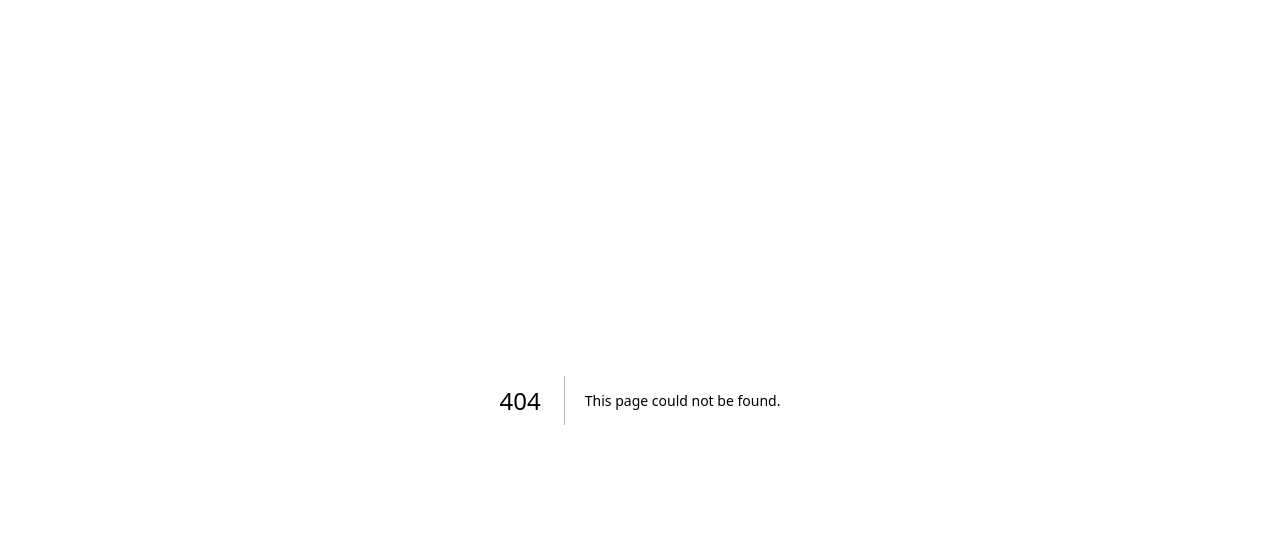
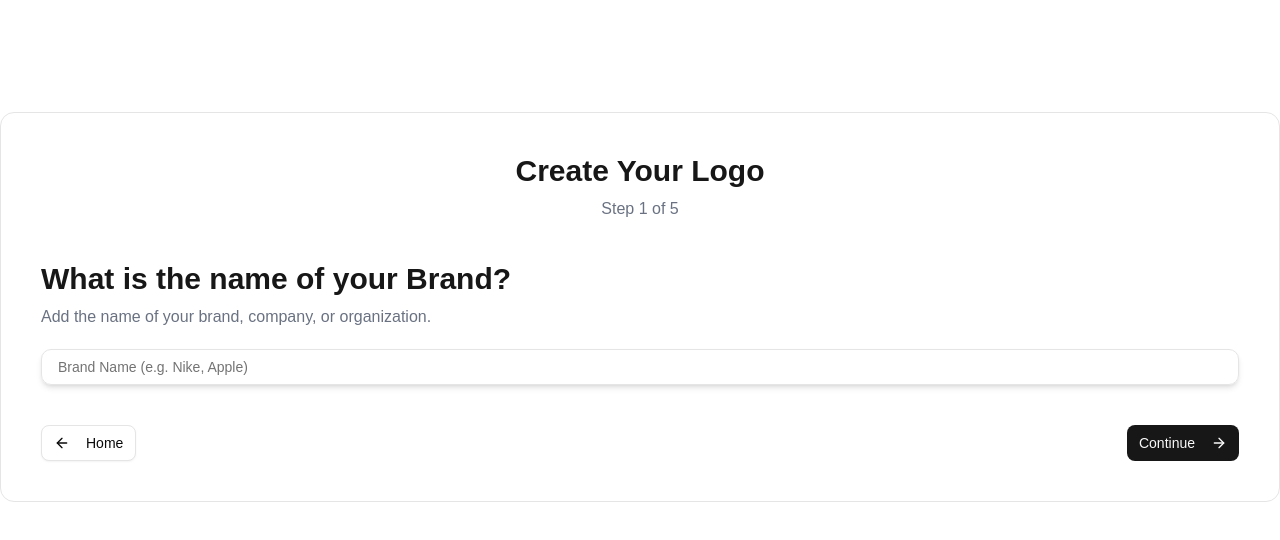
Before and after one commit to nemestron/brand-buddy-ai, a Next.js app: page /create in a window 1280 px wide. Before the commit this address had no page. Shown: the top 540 px of the page. Built offline with nearby package versions, Linux system fonts and the light colour scheme; a web font is replaced by a local one.

Commit message:
Phase 2 Complete: Wizard UI, Logic, and Multi-Select Enhancement

```diff
--- /dev/null
+++ b/app/create/_components/ColorPalette.jsx
@@ -0,0 +1,48 @@
+import React, { useState } from 'react'
+
+function ColorPalette({ onHandleInputChange, formData }) {
+
+  const [selectedOption, setSelectedOption] = useState(formData?.palette);
+
+  const colors = [
+    { name: "Palette 1", palette: ["#FF5733", "#33FF57", "#3357FF"] },
+    { name: "Palette 2", palette: ["#F1C40F", "#E74C3C", "#8E44AD"] },
+    { name: "Palette 3", palette: ["#1ABC9C", "#2ECC71", "#3498DB"] },
+    { name: "Palette 4", palette: ["#34495E", "#16A085", "#27AE60"] },
+    { name: "Palette 5", palette: ["#E67E22", "#D35400", "#F39C12"] },
+  ];
+
+  return (
+    <div className='my-10'>
+      <h2 className='text-primary text-3xl font-bold'>
+        Choose your Color Palette
+      </h2>
+      <p className='text-gray-500 mt-2'>
+        Select the colors that best represent your brand's personality.
+      </p>
+
+      <div className='grid grid-cols-2 md:grid-cols-3 gap-5 mt-5'>
+        {colors.map((palette, index) => (
+            <div
+                key={index}
+                className={`flex p-2 cursor-pointer ${selectedOption === palette.name && 'border-2 border-primary rounded-lg'}`}
+                onClick={() => {
+                    setSelectedOption(palette.name);
+                    onHandleInputChange(palette.name);
+                }}
+            >
+                {palette.palette.map((color, i) => (
+                    <div
+                        key={i}
+                        className='h-24 w-full'
+                        style={{ backgroundColor: color }}
+                    ></div>
+                ))}
+            </div>
+        ))}
+      </div>
+    </div>
+  )
+}
+
+export default ColorPalette
--- /dev/null
+++ b/app/create/_components/LogoDesc.jsx
@@ -0,0 +1,24 @@
+import React from 'react'
+import { Input } from '@/components/ui/input'
+
+function LogoDesc({ onHandleInputChange, formData }) {
+  return (
+    <div className='my-10'>
+      <h2 className='text-primary text-3xl font-bold'>
+        Describe your Logo Vision
+      </h2>
+      <p className='text-gray-500 mt-2'>
+        Share your ideas, themes, or keywords (e.g., minimalist, tech, nature).
+      </p>
+      <Input
+        type="text"
+        placeholder="Describe your logo..."
+        className="p-4 rounded-lg mt-5 w-full shadow-md"
+        defaultValue={formData?.desc}
+        onChange={(e) => onHandleInputChange(e.target.value)}
+      />
+    </div>
+  )
+}
+
+export default LogoDesc
--- /dev/null
+++ b/app/create/_components/LogoDesign.jsx
@@ -0,0 +1,73 @@
+import React, { useState } from 'react'
+
+function LogoDesign({ onHandleInputChange, formData }) {
+
+  // Initialize as an array (or empty array if undefined)
+  const [selectedOptions, setSelectedOptions] = useState(formData?.design || []);
+
+  const designs = [
+    { title: 'Modern', image: '/design-modern.png', description: 'Clean, simple, and geometric.' },
+    { title: 'Vintage', image: '/design-vintage.png', description: 'Classic, retro, and nostalgic.' },
+    { title: 'Minimalist', image: '/design-minimalist.png', description: 'Less is more. Simple forms.' },
+    { title: 'Mascot', image: '/design-mascot.png', description: 'Character-based and friendly.' },
+    { title: 'Abstract', image: '/design-abstract.png', description: 'Conceptual and artistic shapes.' },
+    { title: '3D', image: '/design-3d.png', description: 'Depth, shadow, and realism.' },
+  ];
+
+  const handleUserSelection = (designTitle) => {
+      if (selectedOptions.includes(designTitle)) {
+          // If already selected, remove it (Toggle Off)
+          const newSelection = selectedOptions.filter((item) => item !== designTitle);
+          setSelectedOptions(newSelection);
+          onHandleInputChange(newSelection);
+      } else {
+          // If not selected, check limit
+          if (selectedOptions.length < 3) {
+              const newSelection = [...selectedOptions, designTitle];
+              setSelectedOptions(newSelection);
+              onHandleInputChange(newSelection);
+          }
+          // Else: Do nothing (Limit Reached)
+      }
+  }
+
+  return (
+    <div className='my-10'>
+      <div className='flex justify-between items-center'>
+        <div>
+            <h2 className='text-primary text-3xl font-bold'>
+                Choose your Logo Style
+            </h2>
+            <p className='text-gray-500 mt-2'>
+                Select up to 3 styles that match your brand vision.
+            </p>
+        </div>
+        {/* Selection Counter */}
+        <div className='bg-primary/10 px-4 py-2 rounded-full'>
+            <span className='font-bold text-primary'>{selectedOptions.length} / 3 Selected</span>
+        </div>
+      </div>
+
+      <div className='grid grid-cols-2 md:grid-cols-3 gap-10 mt-5'>
+        {designs.map((design, index) => (
+            <div
+                key={index}
+                className={`p-1 hover:border-2 border-primary rounded-xl cursor-pointer ${selectedOptions.includes(design.title) && 'border-2 border-primary bg-primary/5'}`}
+                onClick={() => handleUserSelection(design.title)}
+            >
+                {/* Image Placeholder */}
+                <div className='h-[150px] w-full bg-gray-200 rounded-t-xl flex items-center justify-center text-gray-400'>
+                    {design.title} Image
+                </div>
+
+                <div className='p-2 text-center'>
+                    <h3 className='font-bold text-lg'>{design.title}</h3>
+                </div>
+            </div>
+        ))}
+      </div>
+    </div>
+  )
+}
+
+export default LogoDesign
--- /dev/null
+++ b/app/create/_components/LogoIdea.jsx
@@ -0,0 +1,25 @@
+import React from 'react'
+
+function LogoIdea({ formData }) {
+  return (
+    <div className='my-10 text-center'>
+      <h2 className='text-primary text-3xl font-bold'>
+        Your AI Logo is Brewing!
+      </h2>
+      <p className='text-gray-500 mt-2'>
+        Please wait while we generate logo concepts for {formData?.title}.
+      </p>
+
+      <div className='mt-10 flex justify-center'>
+         {/* Simple Loader Placeholder */}
+         <div className='animate-spin rounded-full h-16 w-16 border-t-4 border-b-4 border-primary'></div>
+      </div>
+
+      <p className='text-sm text-gray-400 mt-6'>
+        (AI Generation Logic will be implemented in Phase 4)
+      </p>
+    </div>
+  )
+}
+
+export default LogoIdea
--- /dev/null
+++ b/app/create/_components/LogoTitle.jsx
@@ -0,0 +1,24 @@
+import React from 'react'
+import { Input } from '@/components/ui/input'
+
+function LogoTitle({ onHandleInputChange, formData }) {
+  return (
+    <div className='my-10'>
+      <h2 className='text-primary text-3xl font-bold'>
+        What is the name of your Brand?
+      </h2>
+      <p className='text-gray-500 mt-2'>
+        Add the name of your brand, company, or organization.
+      </p>
+      <Input
+        type="text"
+        placeholder="Brand Name (e.g. Nike, Apple)"
+        className="p-4 rounded-lg mt-5 w-full shadow-md"
+        defaultValue={formData?.title}
+        onChange={(e) => onHandleInputChange(e.target.value)}
+      />
+    </div>
+  )
+}
+
+export default LogoTitle
--- /dev/null
+++ b/app/create/page.jsx
@@ -0,0 +1,99 @@
+"use client"
+import React, { useState, useEffect } from 'react'
+import { Button } from '@/components/ui/button'
+import { ArrowLeft, ArrowRight } from 'lucide-react'
+import Link from 'next/link'
+import LogoTitle from './_components/LogoTitle'
+import LogoDesc from './_components/LogoDesc'
+import ColorPalette from './_components/ColorPalette'
+import LogoDesign from './_components/LogoDesign'
+import LogoIdea from './_components/LogoIdea'
+import { useSearchParams } from 'next/navigation'
+
+function CreateLogo() {
+  const [step, setStep] = useState(1);
+  const [formData, setFormData] = useState({});
+  const searchParams = useSearchParams();
+
+  // Initialize Title from URL if available
+  useEffect(() => {
+    const titleFromUrl = searchParams.get('title');
+    if (titleFromUrl) {
+        setFormData(prev => ({...prev, title: titleFromUrl}));
+    }
+  }, [searchParams]);
+
+  // Handle Input Changes from Child Components
+  const onHandleInputChange = (field, value) => {
+    setFormData(prev => ({
+        ...prev,
+        [field]: value
+    }));
+    console.log("Form Data Updated:", formData); // Debugging
+  }
+
+  return (
+    <div className="mt-28 p-10 border rounded-xl 2xl:mx-72">
+      {/* Wizard Header */}
+      <h2 className="font-bold text-3xl text-primary text-center">
+        Create Your Logo
+      </h2>
+      <p className="text-gray-500 text-center mt-2">
+        Step {step} of 5
+      </p>
+
+      {/* Dynamic Step Rendering */}
+      <div className="mt-10">
+        {step === 1 ? (
+            <LogoTitle
+                onHandleInputChange={(v) => onHandleInputChange('title', v)}
+                formData={formData}
+            />
+        ) : step === 2 ? (
+            <LogoDesc
+                onHandleInputChange={(v) => onHandleInputChange('desc', v)}
+                formData={formData}
+            />
+        ) : step === 3 ? (
+            <ColorPalette
+                onHandleInputChange={(v) => onHandleInputChange('palette', v)}
+                formData={formData}
+            />
+        ) : step === 4 ? (
+            <LogoDesign
+                onHandleInputChange={(v) => onHandleInputChange('design', v)}
+                formData={formData}
+            />
+        ) : step === 5 ? (
+            <LogoIdea
+                formData={formData}
+            />
+        ) : null}
+      </div>
+
+      {/* Navigation Buttons */}
+      <div className="flex justify-between items-center mt-10">
+        {step > 1 ? (
+            <Button variant="outline" onClick={() => setStep(step - 1)}>
+                <ArrowLeft className='mr-2 h-4 w-4'/> Previous
+            </Button>
+        ) : (
+            <Link href="/">
+                <Button variant="outline">
+                    <ArrowLeft className='mr-2 h-4 w-4'/> Home
+                </Button>
+            </Link>
+        )}
+
+        {/* Hide Continue button on Step 5 (Generation Step) */}
+        {step < 5 && (
+            <Button onClick={() => setStep(step + 1)}>
+                Continue <ArrowRight className='ml-2 h-4 w-4'/>
+            </Button>
+        )}
+      </div>
+    </div>
+  )
+}
+
+export default CreateLogo
```
